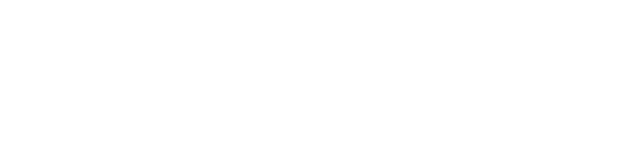
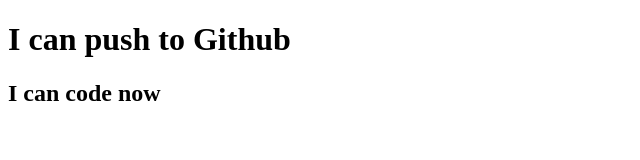
Before and after one commit to RahulSaha1998/p-hero, a plain HTML site: page index.html in a window 1280 px wide. Shown: the whole page, without its empty margins (0-640 px from the left). Drawn offline with Linux system fonts and the light colour scheme.

Commit message:
added body

```diff
--- a/index.html
+++ b/index.html
@@ -7,6 +7,7 @@
     <title>Github Repo</title>
 </head>
 <body>
-
+    <h1>I can push to Github</h1>
+    <h2>I can code now</h2>
 </body>
 </html>
```
